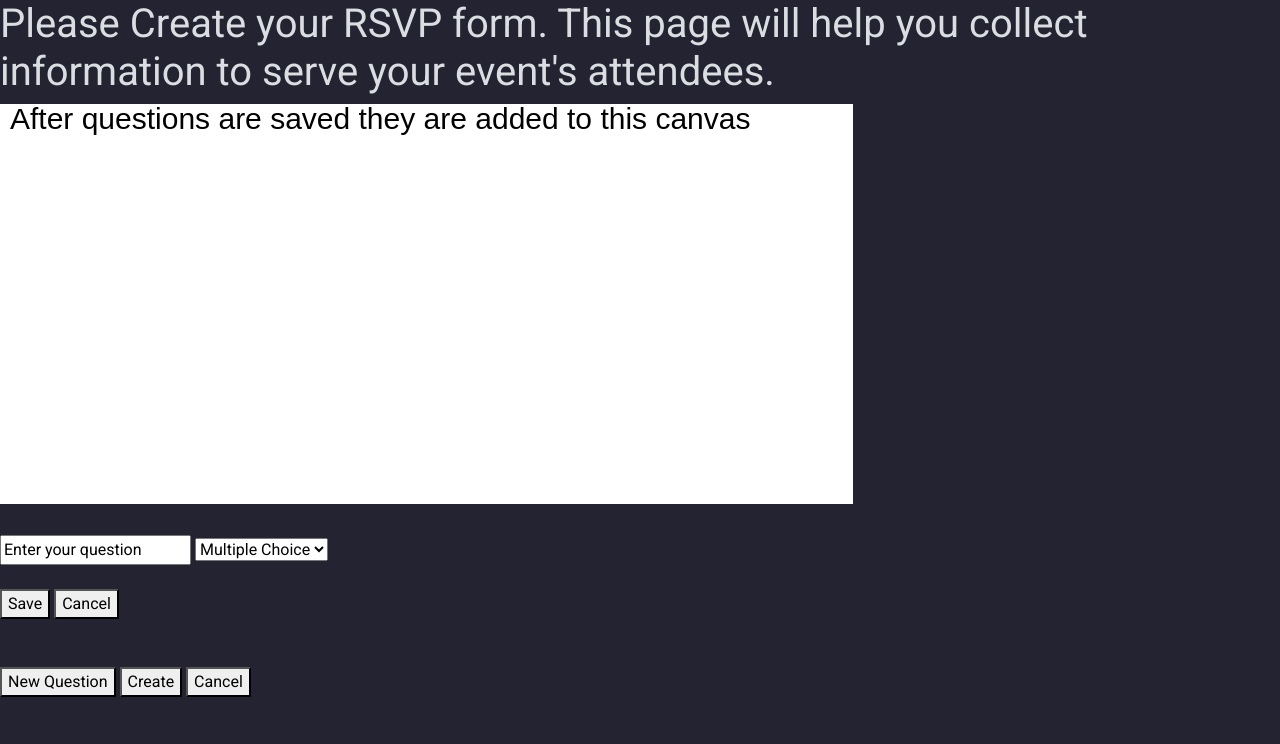
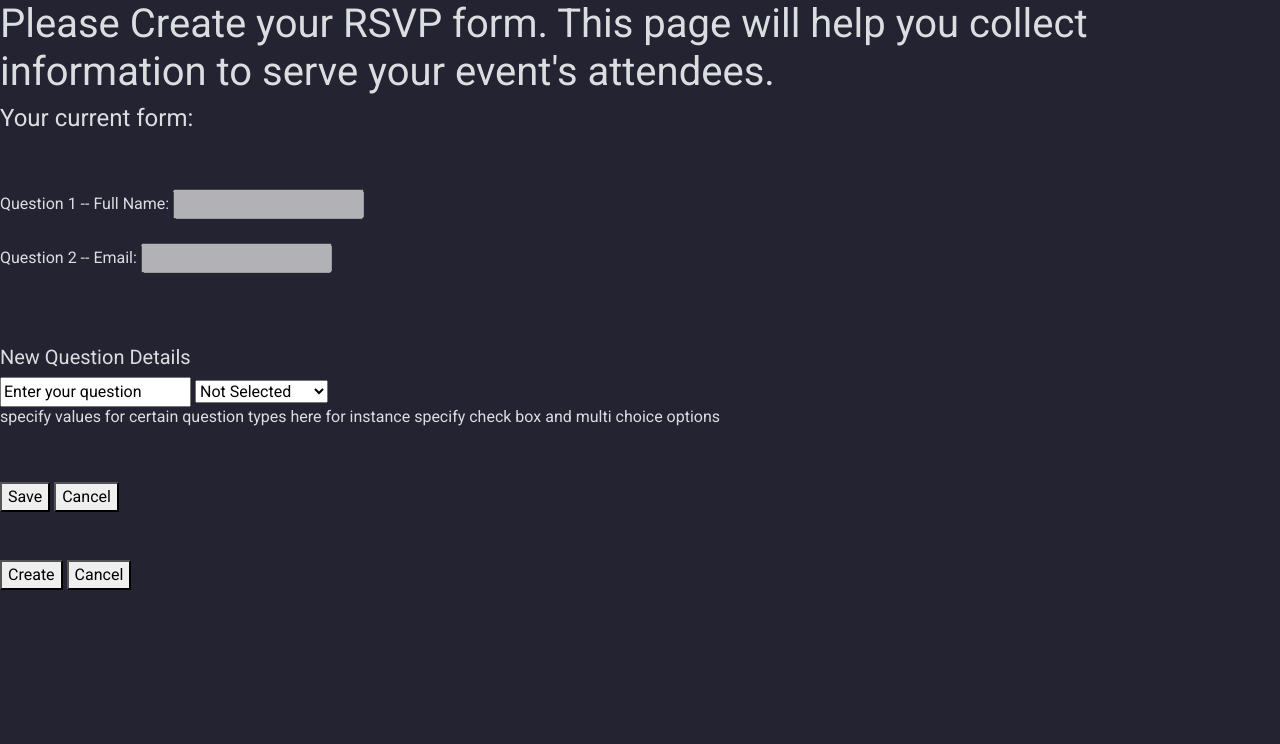
Before and after one commit to mrj760/EZ-RSVP, a PHP site: page /html/create_event_rsvp.html in a window 1280 px wide. Shown: the part 56-800 px from the top of the page. Run offline with PHP 8.4, Linux system fonts and the light colour scheme; a map, chart or similar area stays blank; style sheets or scripts are compiled from the project's sources; some libraries are stand-ins or nearby versions.

Commit message:
custom rsvp form, partial progress

```diff
--- a/html/create_event_rsvp.html
+++ b/html/create_event_rsvp.html
@@ -5,6 +5,7 @@
 
 <head>
     <script src="../script/setup_head.js"></script>
+    <link href="../style/create_event_rsvp.scss" rel="stylesheet">
 </head>
 
 <body onresize="myFunction()">
@@ -15,17 +16,37 @@
         </h1>
 
         <div id="questionCreator">
-            <canvas id="previousQuestions">previous questions</canvas>
+            <!--<canvas id="previousQuestions">previous questions</canvas>-->
+            <!--<canvas id="questionNumber">Q1</canvas>-->
 
-            <canvas id="questionNumber">Q1</canvas>
+            <div id="questionContainer">
+                <h4>Your current form:</h4><br></br>
+                <label for="name">Question 1 -- Full Name: </label>
+                <input type="text" id="name" name="name" disabled><br><br>
+                <label for="email">Question 2 -- Email: </label>
+                <input type="text" id="email" name="email" disabled><br><br>
+
+            </div>
+
+
+
             <br></br>
+            <h5>New Question Details</h5>
             <input id="questionBox" type="text" name="question" title="question" value="Enter your question"></input>
 
             <select name="questionType" id="questionType" title="questionType">
+                <option value="N/A">Not Selected</option>
                 <option value="multiChoice">Multiple Choice</option>
                 <option value="checkBoxes">Check Boxes</option>
                 <option value="textBox">Comment Box</option>
+                <option value="oneLine">One Line Text</option>
+                <option value="Y/N">Yes/No</option>
             </select>
+
+            <div id="questionDemo">
+                <h6>specify values for certain question types here for instance specify check box and multi choice options</h6>
+
+            </div>
 
             <br></br>
             <div id="questionbuttons">
@@ -40,7 +61,7 @@
 
         <div id="formButtons">
             <br></br>
-            <button id="addQuestionButton" type="submit">New Question</button>
+            <!--<button id="addQuestionButton" type="submit">New Question</button>-->
 
             <button id="createFormButton" type="submit">Create</button>
 
--- a/script/create_event_rsvp.js
+++ b/script/create_event_rsvp.js
@@ -1,36 +1,78 @@
 // document.querySelector() is used to select an element from the document using its ID
-let QuestionText = document.querySelector('#previousQuestions');
-var ctx = QuestionText.getContext("2d");
-ctx.font = "30px Roboto";
-ctx.fillStyle = "#08e5ff";
+//let QuestionText = document.querySelector('#previousQuestions');
+//var ctx = QuestionText.getContext("2d");
+//ctx.font = "30px Roboto";
+//ctx.fillStyle = "#08e5ff";
 
-
+let questionCounter = 2;
 let userText = document.querySelector('#questionBox');
 let createButton = document.querySelector('#createFormButton');
 //let output = document.querySelector('#output');
 let cancelButton = document.querySelector('#cancelFormButton');
+let saveQuestionButton = document.querySelector('#saveQuestionButton');
+let questionType = document.querySelector('#questionType');
 
-var canvas = document.getElementById("previousQuestions");
-var ctx = canvas.getContext("2d");
-ctx.canvas.width  = window.innerWidth / 1.5;
-ctx.canvas.height = window.innerHeight / 2;
-ctx.font = "30px Arial";
-ctx.fillText("After questions are saved they are added to this canvas", 10, 25);
-ctx.globalCompositeOperation = 'destination-over'
-ctx.fillStyle="white";
-ctx.fillRect(0,0,canvas.width,canvas.height);
+//var canvas = document.getElementById("previousQuestions");
+//var ctx = canvas.getContext("2d");
+//ctx.canvas.width  = window.innerWidth / 1.5;
+//ctx.canvas.height = window.innerHeight / 2;
+//ctx.font = "30px Arial";
+//ctx.fillText("After questions are saved they are added to this canvas", 10, 25);
+//ctx.globalCompositeOperation = 'destination-over'
+//ctx.fillStyle="white";
+//ctx.fillRect(0,0,canvas.width,canvas.height);
 
-// This event listener is stimulated whenever the user press the "Enter" button
-// refactor to save . . . .
-userText.addEventListener('keyup', function (e) {
-    // Key Code Value of "Enter" Button is 13
-    if (e.keyCode === 13) {
-        if (userText.value === c) {
-            output.classList.add("correctCaptcha");
-            output.innerHTML = "Correct!";
-        } else {
-            output.classList.add("incorrectCaptcha");
-            output.innerHTML = "Incorrect, please try again";
+
+
+
+questionType.addEventListener('change', function(){
+
+console.log("a change has been made in the drop down menu");
+let choice =  document.getElementById("questionType").value;
+
+    if(choice == "Multiple Choice" || choice == "Check Boxes"){
+        //use demo container to allow specifications
+        console.log("multi choice or check boxes should be specified")
+    }
+});
+
+saveQuestionButton.addEventListener('click', function(){
+
+    let input = document.getElementById("questionBox").value;
+    let choice =  document.getElementById("questionType").value;
+
+    console.log(input);
+    console.log(choice);
+
+
+    if(input != "Enter your question" && choice != "N/A"){
+        //if something has been entered, save it to the question container
+        console.log("A question has been submitted.");
+
+        html = "<p> Question " + questionCounter + "--" + input + ": </p>";
+        document.getElementById("questionContainer").innerHTML += html;
+
+        switch(choice)
+        {
+            case 'MultiChoice':
+                //notthing yet
+                break;
+            case 'oneLine':
+                html = "<input type='text' id='custom' name='custom' disabled><br><br>\n"
+                document.getElementById("questionContainer").innerHTML += html;
+                break;
+            case 'CheckBoxes':
+                //nothing yet
+                break;
+            case 'textBox':
+                //stuff
+                break;
+            case 'Y/N':
+                //stuff
+                break;
+            default:
+                console.log("nonvalid behavior reached");
+                break;
         }
     }
 });
@@ -39,8 +81,8 @@ window.addEventListener("resize", function(){
     //var w = window.innerWidth / 3;
     //var h = window.innerHeight / 3;
 
-    ctx.canvas.width  = window.innerWidth / 3;
-    ctx.canvas.height = window.innerHeight / 3;
+    //ctx.canvas.width  = window.innerWidth / 3;
+    //ctx.canvas.height = window.innerHeight / 3;
     //var txt = "Window size: width=" + w + ", height=" + h;
     //document.getElementById("demo").innerHTML = txt;
   });
--- /dev/null
+++ b/style/create_event.css
@@ -0,0 +1 @@
+/*# sourceMappingURL=create_event.css.map */
--- /dev/null
+++ b/style/create_event_rsvp.css
@@ -0,0 +1,9 @@
+.questionContainer {
+  background-image: linear-gradient(to bottom, rgba(0, 0, 0, 0.3), rgb(0, 0, 0));
+  text-align: center;
+  max-height: 100%;
+  max-width: 100%;
+  border: 15px solid whitesmoke;
+  padding: 50px;
+  margin: 20px;
+}/*# sourceMappingURL=create_event_rsvp.css.map */
--- a/style/create_event_rsvp.scss
+++ b/style/create_event_rsvp.scss
@@ -0,0 +1,9 @@
+.questionContainer {
+    background-image: linear-gradient(to bottom, rgba(0,0,0,0.3), rgba(0,0,0,1));
+    text-align: center;
+    max-height: 100%;
+    max-width: 100%;
+  border: 15px solid whitesmoke;
+  padding: 50px;
+  margin: 20px;
+}
--- /dev/null
+++ b/style/event_details.css
@@ -0,0 +1 @@
+/*# sourceMappingURL=event_details.css.map */
--- /dev/null
+++ b/style/home.css
@@ -0,0 +1,5 @@
+.leadingtext {
+  height: 100%;
+  margin: 0;
+  padding: 0;
+}/*# sourceMappingURL=home.css.map */
--- a/style/rsvp.css
+++ b/style/rsvp.css
@@ -78,6 +78,4 @@ body {
 #correct {
   color: #7fff00;
   font-size: 1.2rem;
-}
-
-/*# sourceMappingURL=rsvp.css.map */
+}/*# sourceMappingURL=rsvp.css.map */
--- /dev/null
+++ b/style/user_dashboard.css
@@ -0,0 +1 @@
+/*# sourceMappingURL=user_dashboard.css.map */
--- a/style/user_login.css
+++ b/style/user_login.css
@@ -54,6 +54,4 @@
 }
 .loginbox a:hover {
   color: #000000;
-}
-
-/*# sourceMappingURL=user_login.css.map */
+}/*# sourceMappingURL=user_login.css.map */
```
Also changed, not shown: style/user_register.css (+1 -66 lines).
